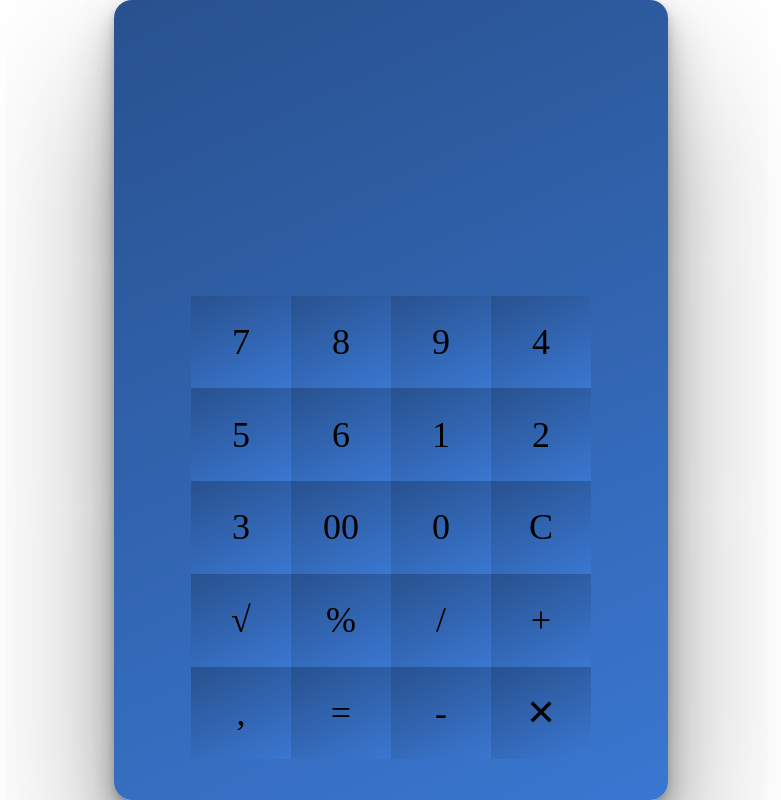
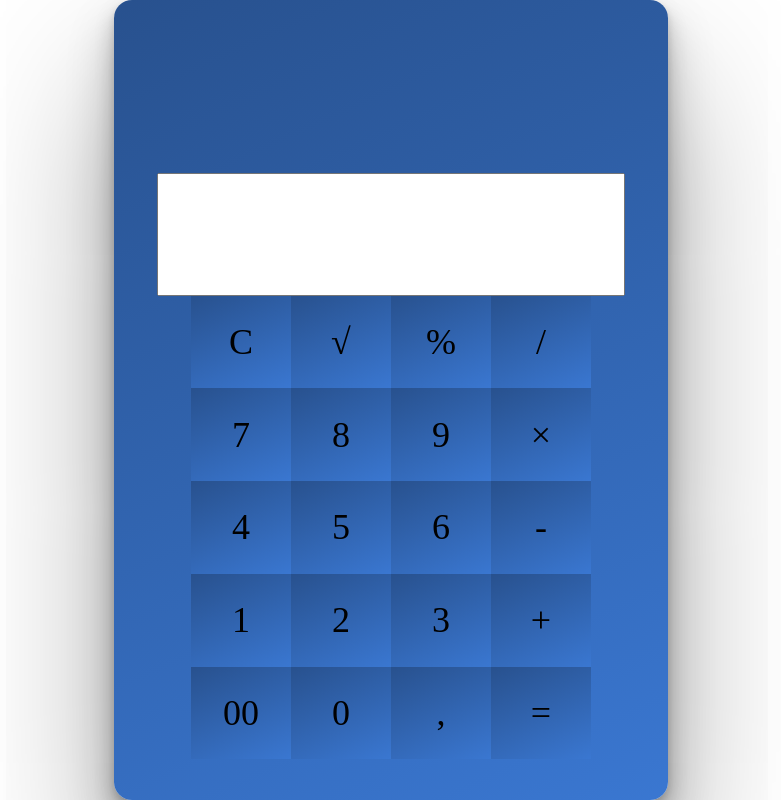
Before and after one commit to Oleg655/calculator, a React (Create React App) app: page / in a window 1280 px wide. Shown: the whole page, without its empty margins (249-1030 px from the left). Built offline with nearby package versions, Linux system fonts and the light colour scheme.

Commit message:
change buttons

```diff
--- a/src/redux/calculator-reducer.ts
+++ b/src/redux/calculator-reducer.ts
@@ -1,23 +1,9 @@
-
 type initialStateType = typeof initialState;
 
-// const createDigits = () => {
-//   const digits = [];
-//   for (let i = 1; i < 10; i++) {
-//     digits.push(
-//      i
-//     );
-//   }
-//   return digits;
-// };
-//const digits = createDigits();
-const symbols = ["7", "8", "9", "4", "5", "6", "1", "2", "3", "00", "0","C", "√", "%", "/", "+", ",", "=", "-", "✕"];
-
 const initialState = {
-  result: 0,
+  result: '' as string | number,
   numbers: "",
-  inputValue: '',
-  buttons: [...symbols]
+  inputValue: "",
 };
 
 export const calculatorReducer = (
@@ -26,9 +12,34 @@ export const calculatorReducer = (
 ): initialStateType => {
   switch (action.type) {
     case "CHANGE_NUMBER":
+      debugger
       return {
         ...state,
         inputValue: action.symbol,
+      };
+    case "MULTIPLY":
+      return {
+        ...state,
+      };
+      case "SQRT":
+        return{
+          ...state,
+          result: Math.sqrt(eval(state.inputValue))
+        }
+    case "PERCENT":
+      return {
+        ...state,
+        result: eval(state.inputValue)/100
+      };
+    case "RESULT":
+      return {
+        ...state,
+        result: eval(state.inputValue),
+      };
+    case "CLEAR":
+      return {
+        ...state,
+        inputValue: "",
       };
     default:
       return state;
@@ -38,5 +49,26 @@ export const calculatorReducer = (
 type ActionsType = ReturnType<typeof changeNumber>;
 
 export const changeNumber = (symbol: string) => {
+  debugger
   return { type: "CHANGE_NUMBER", symbol };
 };
+
+export const multiply = () => {
+  return { type: "MULTIPLY" };
+};
+
+export const sqrt = () => {
+  return { type: "SQRT" };
+};
+
+export const percent = () => {
+  return { type: "PERCENT" };
+};
+
+export const result = () => {
+  return { type: "RESULT" };
+};
+
+export const clear = () => {
+  return { type: "CLEAR" };
+};
--- a/src/ui/buttons/Buttons.tsx
+++ b/src/ui/buttons/Buttons.tsx
@@ -1,31 +1,105 @@
 import React from "react";
 import { useDispatch, useSelector } from "react-redux";
-import { changeNumber } from "../../redux/calculator-reducer";
+import {
+  changeNumber,
+  clear,
+  percent,
+  result,
+  sqrt,
+} from "../../redux/calculator-reducer";
 import { AppStateType } from "../../redux/store";
 import style from "./Buttons.module.scss";
 
 export const Buttons = () => {
   const dispatch = useDispatch();
-  const symbols = useSelector<AppStateType, string[]>(
-    (state) => state.calculator.buttons
-  );
+
   const inputValue = useSelector<AppStateType, string>(
     (state) => state.calculator.inputValue
   );
 
   const onClickChangeNumber = (value: string) => {
-    dispatch(changeNumber(value));
+    switch (value) {
+      case "C":
+        return dispatch(clear());
+      case "=":
+        return dispatch(result());
+      case "%":
+        return dispatch(percent());
+      case "&#8730;":
+        return dispatch(sqrt());
+      default:
+        dispatch(changeNumber(inputValue + value));
+    }
   };
-
 
   return (
     <div className={style.buttonsBlock}>
-
-      {symbols.map((s) => {
-        return <button onClick={()=>onClickChangeNumber(inputValue + s)} className={style.button}>{s}</button>;
-      })}
-
-
+      <button onClick={() => onClickChangeNumber("C")} className={style.button}>
+        C
+      </button>
+      <button
+        onClick={() => onClickChangeNumber("&#8730;")}
+        className={style.button}
+      >
+        &#8730;
+      </button>
+      <button onClick={() => onClickChangeNumber("%")} className={style.button}>
+        %
+      </button>
+      <button onClick={() => onClickChangeNumber("/")} className={style.button}>
+        /
+      </button>
+      <button onClick={() => onClickChangeNumber("7")} className={style.button}>
+        7
+      </button>
+      <button onClick={() => onClickChangeNumber("8")} className={style.button}>
+        8
+      </button>
+      <button onClick={() => onClickChangeNumber("9")} className={style.button}>
+        9
+      </button>
+      <button onClick={() => onClickChangeNumber("*")} className={style.button}>
+        &#215;
+      </button>
+      <button onClick={() => onClickChangeNumber("4")} className={style.button}>
+        4
+      </button>
+      <button onClick={() => onClickChangeNumber("5")} className={style.button}>
+        5
+      </button>
+      <button onClick={() => onClickChangeNumber("6")} className={style.button}>
+        6
+      </button>
+      <button onClick={() => onClickChangeNumber("-")} className={style.button}>
+        -
+      </button>
+      <button onClick={() => onClickChangeNumber("1")} className={style.button}>
+        1
+      </button>
+      <button onClick={() => onClickChangeNumber("2")} className={style.button}>
+        2
+      </button>
+      <button onClick={() => onClickChangeNumber("3")} className={style.button}>
+        3
+      </button>
+      <button onClick={() => onClickChangeNumber("+")} className={style.button}>
+        +
+      </button>
+      <button
+        onClick={() => onClickChangeNumber("00")}
+        className={style.button}
+      >
+        00
+      </button>
+      <button onClick={() => onClickChangeNumber("0")} className={style.button}>
+        0
+      </button>
+      <button onClick={() => onClickChangeNumber(".")} className={style.button}>
+        ,
+      </button>
+      <button onClick={() => onClickChangeNumber("=")} className={style.button}>
+        =
+      </button>
     </div>
   );
 };
--- a/src/ui/screen/Screen.module.scss
+++ b/src/ui/screen/Screen.module.scss
@@ -1,7 +1,9 @@
 .screenBlock {
   display: flex;
-  justify-content: center;
+  flex-direction:column;
   align-items: flex-end;
+  align-items: center;
+  justify-content: flex-end;
   width: 554px;
   height: 255px;
 }
--- a/src/ui/screen/Screen.tsx
+++ b/src/ui/screen/Screen.tsx
@@ -1,10 +1,15 @@
 import React from "react";
 import { Input } from "./in-out/Input";
+import { Output } from "./in-out/Output";
 import style from "./Screen.module.scss";
 
 export const Screen = () => {
+
+
+
   return (
     <div className={style.screenBlock}>
+      <Output/>
       <Input />
     </div>
   );
--- a/src/ui/screen/in-out/Input.tsx
+++ b/src/ui/screen/in-out/Input.tsx
@@ -5,10 +5,29 @@ import { AppStateType } from "../../../redux/store";
 import style from "./Input.module.scss";
 
 export const Input = () => {
+  const dispatch = useDispatch();
   const inputValue = useSelector<AppStateType, string>(
     (state) => state.calculator.inputValue
   );
 
+  const onChangeWrapper = (e: ChangeEvent<HTMLInputElement>) => {
+    debugger
+    const expression = e.currentTarget.value;
+    if (
+      expression.match(
+        "^((?:((-?d+)(,d+)?)+[*+/-])+((-?d+)(,d+)?)+)|^(-?d+)(.d+)?$"
+      )
+    ) {
+      dispatch(changeNumber(expression));
+    }
+  };
 
-  return <span className={style.inputBlock}>{inputValue}</span>;
+  return (
+    <input
+      onChange={onChangeWrapper}
+      type="text"
+      value={inputValue}
+      className={style.inputBlock}
+    ></input>
+  );
 };
--- a/src/ui/screen/in-out/Output.module.scss
+++ b/src/ui/screen/in-out/Output.module.scss
@@ -10,5 +10,4 @@
 
   text-align: right;
 
-  color: #f2f2f2;
 }
--- a/src/ui/screen/in-out/Output.tsx
+++ b/src/ui/screen/in-out/Output.tsx
@@ -1,10 +1,13 @@
 import React from "react";
-import style from './Input.module.scss'
+import { useSelector } from "react-redux";
+import { AppStateType } from "../../../redux/store";
+import style from './Output.module.scss'
 
 export const Output = () => {
+    const result = useSelector<AppStateType, string|number>(state => state.calculator.result)
     return(
-        <div className={style.outputBlock}>
-
-        </div>
+        <span className={style.outputBlock}>
+            {result}
+        </span>
     )
 }
```
